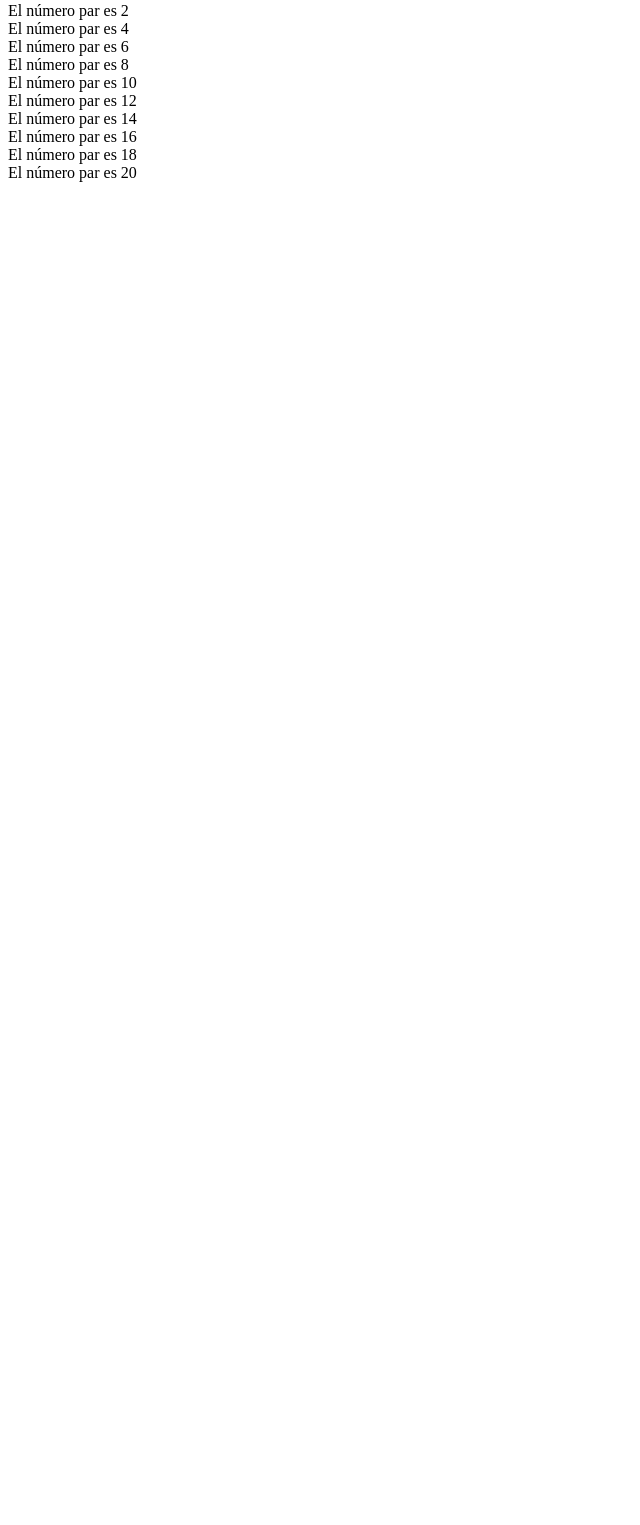
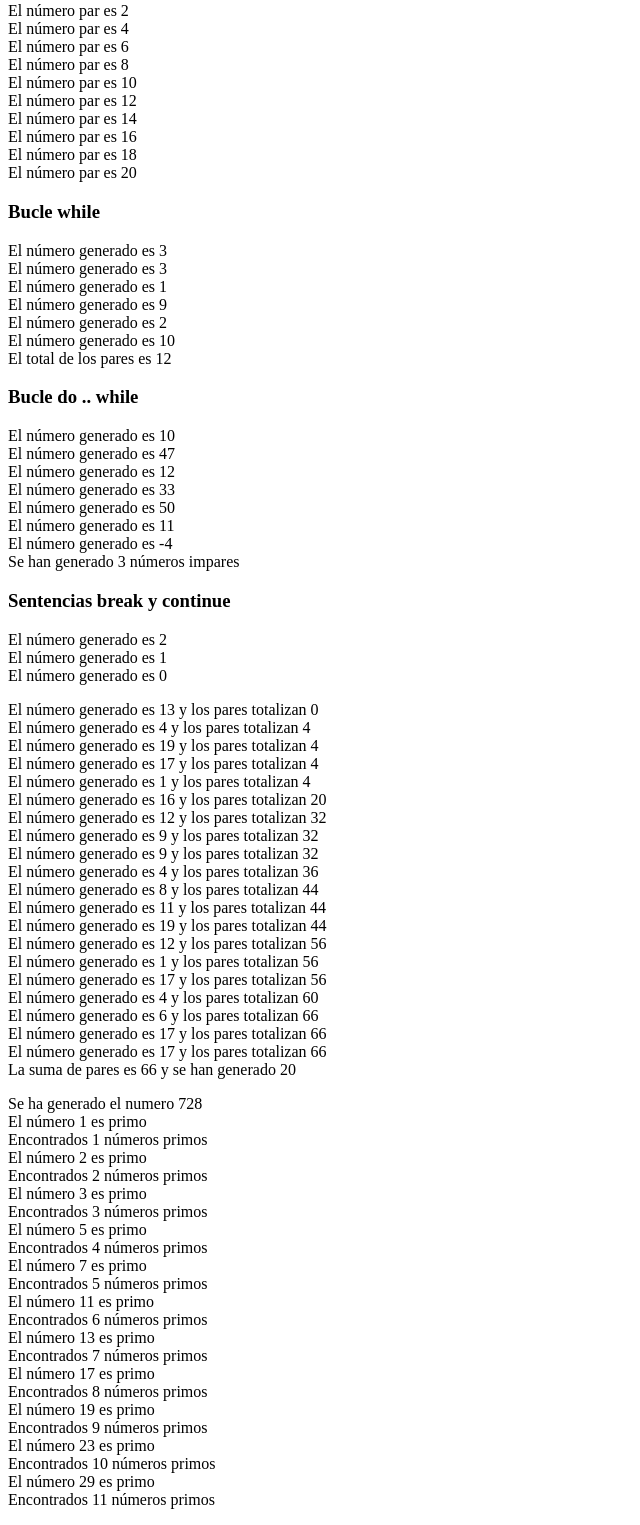
Before and after one commit to LuisDeToro10/dwes.com, a PHP site: page /ra3/05estructuras_control.php in a window 1280 px wide. Shown: the part 2381-3906 px from the top of the page, without its empty margins (0-640 px from the left). Before the commit the page ends 2563 px from the top, so only its background shows below. Run offline with PHP 8.4, Linux system fonts and the light colour scheme.

Commit message:
dia 07/10 acabado

```diff
--- a/ra3/05estructuras_control.php
+++ b/ra3/05estructuras_control.php
@@ -347,6 +347,151 @@ for( $i = 2; $i <= 20; $i+=2 ) {
   echo "El número par es $i<br>";
 }
 echo "</p>";
+
+/*
+for(;;) {
+
+}
+*/
+?>
+
+<h3>Bucle while</h3>
+<?php
+// Sintaxis:
+//  while(<condición>) sentencia;
+
+// Sumar números pares que se generan aletatoriamente
+// hasta que salga el 0
+
+$numero = rand(0,10);
+$total = 0;
+echo "<p>";
+while( $numero ) {
+  echo "El número generado es $numero<br>";
+  if( !($numero % 2) ) $total+=$numero;
+
+  $numero = rand(0,10);
+}
+echo "El total de los pares es $total</p>";
+?>
+<h3>Bucle do .. while</h3>
+<?php
+// Sintaxis:
+/*
+    do <sentencia> while(<condición>);
+
+    do {
+
+    }
+    while (<condición>);
+*/
+// Contar cuantos números impares se
+// generan aleatoriamente entre -5 y 50
+// hasta que se genere uno negativo
+
+$contador = 0;
+echo "<p>";
+do {
+  $numero = rand(-5,50);
+  echo "El número generado es $numero<br>";
+  if( $numero % 2 ) $contador++;
+}
+while($numero >= 0);
+
+echo "Se han generado $contador números impares</p>";
+?>
+<h3>Sentencias break y continue</h3>
+<?php
+/*
+  break -> Termina la iteración actual y se sale del bucle.
+  continue -> Termina la iteración actual e inicia la siguiente, previa
+              comprobación de la condición de permanencia en el bucle.
+*/
+
+// Simulación del bucle repetir .. hasta
+// Generar 20 números aleatorios hasta que se genera el 0
+// y presentar en color rojo los que son múltiplos de 3.
+
+while(true) {
+  $numero = rand(0,20);
+
+  if( $numero % 3 || !$numero ) {
+    echo "El número generado es $numero<br>";
+  }
+  else {
+    echo "<span style='color:red;'>El número generado es $numero</span><br>";
+  }
+
+  if( !$numero ) break;
+}
+
+// Generar números aleatorios entre 1 y 10, y sumar
+// los pares hasta que la suma sea superior a 100 o
+// se haya generado 20 números como máximo.
+
+echo "<p>";
+$sumaPares = 0;
+$numeros = 0;
+while( $numeros < 20 ) {
+  $numero = rand(1,20);
+  $numeros++;
+
+  if( $numero % 2 === 0 ) $sumaPares+=$numero;
+
+  echo "El número generado es $numero y los pares totalizan $sumaPares<br>";
+
+  if( $sumaPares > 100 ) break;
+
+}
+echo "La suma de pares es $sumaPares y se han generado $numeros</p>";
+
+// Break admite un argumento numérico entero que indica
+// de qué bucle se sale (cuando hay bucles anidados)
+
+// Generar 200 números aleatorios entre 1y 1000
+// Por cada uno se comprueba cuantos números primos
+// hay desde 1 hasta ese número.
+// Si hay más de 10 números primos que termine.
+// Visualizar cada número generado y cuantos  primos
+// hasta ese número
+echo "<p>";
+for( $i = 0; $i < 200; $i++ ) {
+  $numero = rand(1,1000);
+  $primos = 0;
+
+  echo "Se ha generado el numero $numero<br>";
+                    // 124
+  for( $j = 1; $j <= $numero; $j++ ) {
+    // Un número es primo si no tiene divisores
+    // menores que su raíz cuadrada
+    // Ej. 124 -> Raiz 11 ->
+
+    // 11
+
+    $raiz = intval($j ** 0.5); // sqrt($j);
+    while ( $raiz > 1 ) {
+          // 124  % 11  === 0
+      //echo "\$j es $j y \$raiz es $raiz<br>";
+      if( $j % $raiz === 0 ) break;
+
+      $raiz--;
+    }
+
+    // Si llego aquí, no ha encontrado ningún
+    // número inferior a su raiz que sea divisible
+    // es primo.
+    if( $raiz === 1 ) {
+      $primos++;
+      echo "El número $j es primo<br>";
+      echo "Encontrados $primos números primos<br>";
+    }
+    // si $j es primo se cuenta ++$primos;
+
+    if( $primos > 10 ) break 2;
+    // si $primos > 10 se acaba -> break;
+  }
+}
+echo "</p>";
 ?>
 </body>
 </html>
```
